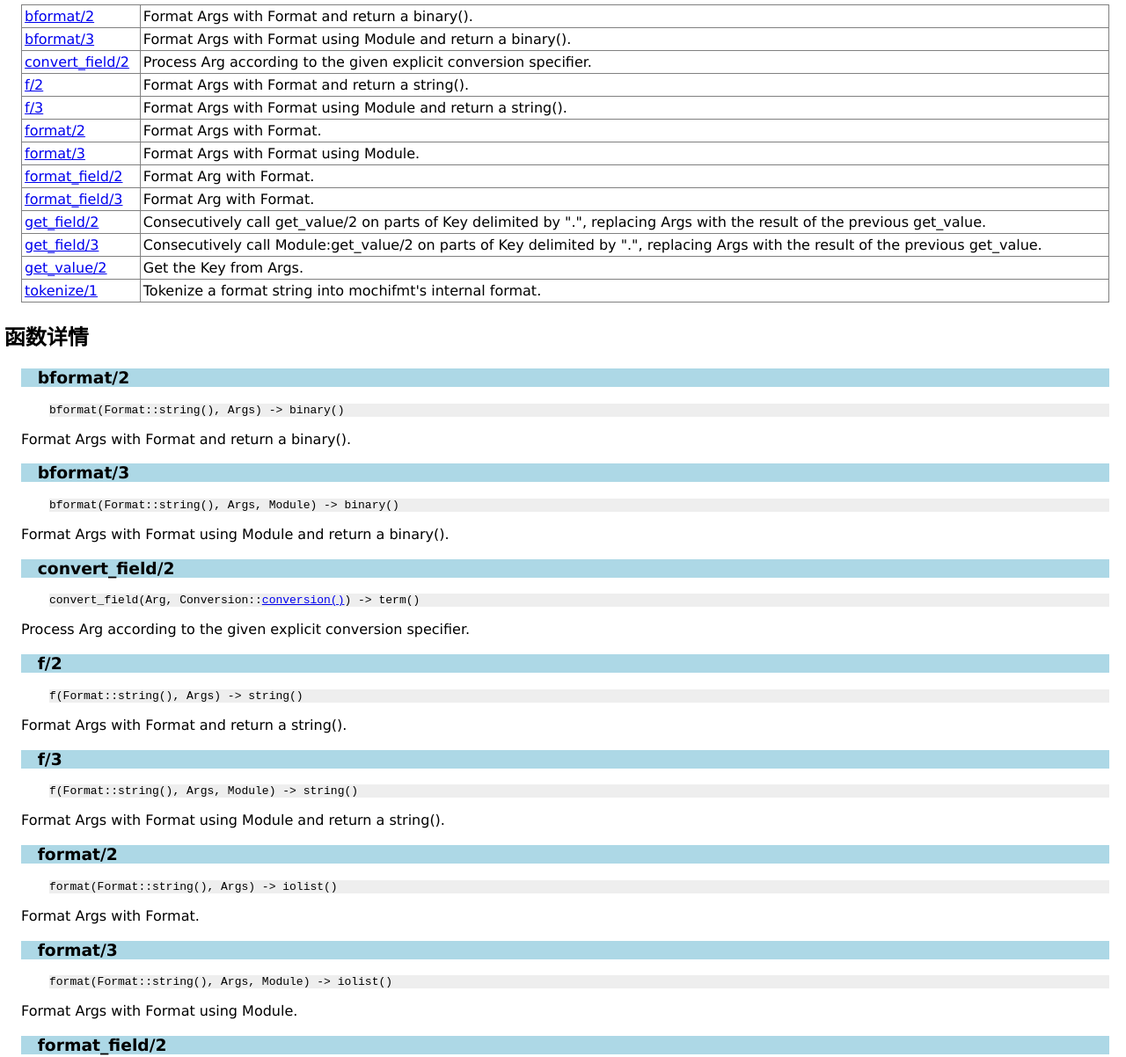
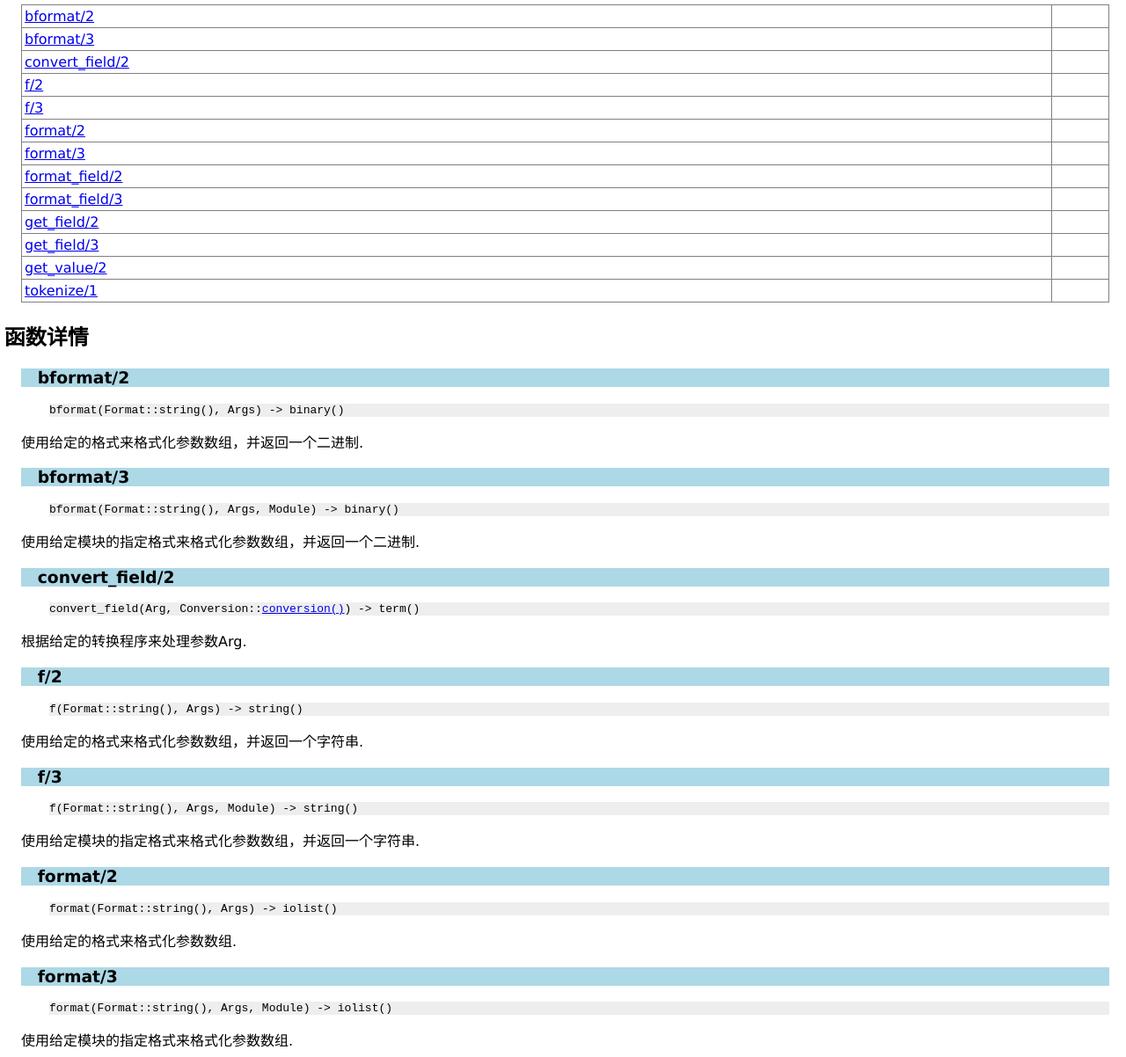
Before and after one commit to zhifuliu/mochiweb-doc, a plain HTML site: page dev_cn/mochifmt.html in a window 1280 px wide. Shown: the part 360-1562 px from the top of the page at 88% size. Drawn offline with Linux system fonts and the light colour scheme.

Commit message:
mochifmt.html

```diff
--- a/dev_cn/mochifmt.html
+++ b/dev_cn/mochifmt.html
@@ -34,55 +34,55 @@
   <table width="100%" border="1" cellspacing="0" cellpadding="2" summary="function index">
     <tr>
       <td valign="top"><a href="#bformat-2">bformat/2</a></td>
-      <td>Format Args with Format and return a binary().</td>
+      <td></td>
     </tr>
     <tr>
       <td valign="top"><a href="#bformat-3">bformat/3</a></td>
-      <td>Format Args with Format using Module and return a binary().</td>
+      <td></td>
     </tr>
     <tr>
       <td valign="top"><a href="#convert_field-2">convert_field/2</a></td>
-      <td>Process Arg according to the given explicit conversion specifier.</td>
+      <td></td>
     </tr>
     <tr>
       <td valign="top"><a href="#f-2">f/2</a></td>
-      <td>Format Args with Format and return a string().</td>
+      <td></td>
     </tr>
     <tr>
       <td valign="top"><a href="#f-3">f/3</a></td>
-      <td>Format Args with Format using Module and return a string().</td>
+      <td></td>
     </tr>
     <tr>
       <td valign="top"><a href="#format-2">format/2</a></td>
-      <td>Format Args with Format.</td>
+      <td></td>
     </tr>
     <tr>
       <td valign="top"><a href="#format-3">format/3</a></td>
-      <td>Format Args with Format using Module.</td>
+      <td></td>
     </tr>
     <tr>
       <td valign="top"><a href="#format_field-2">format_field/2</a></td>
-      <td>Format Arg with Format.</td>
+      <td></td>
     </tr>
     <tr>
       <td valign="top"><a href="#format_field-3">format_field/3</a></td>
-      <td>Format Arg with Format.</td>
+      <td></td>
     </tr>
     <tr>
       <td valign="top"><a href="#get_field-2">get_field/2</a></td>
-      <td>Consecutively call get_value/2 on parts of Key delimited by ".", replacing Args with the result of the previous get_value.</td>
+      <td></td>
     </tr>
     <tr>
       <td valign="top"><a href="#get_field-3">get_field/3</a></td>
-      <td>Consecutively call Module:get_value/2 on parts of Key delimited by ".", replacing Args with the result of the previous get_value.</td>
+      <td></td>
     </tr>
     <tr>
       <td valign="top"><a href="#get_value-2">get_value/2</a></td>
-      <td>Get the Key from Args.</td>
+      <td></td>
     </tr>
     <tr>
       <td valign="top"><a href="#tokenize-1">tokenize/1</a></td>
-      <td>Tokenize a format string into mochifmt's internal format.</td>
+      <td></td>
     </tr>
   </table>
 
@@ -92,80 +92,80 @@
   <div class="spec">
     <p><tt>bformat(Format::string(), Args) -&gt; binary()</tt><br></p>
   </div>
-  <p>Format Args with Format and return a binary().</p>
+  <p>使用给定的格式来格式化参数数组，并返回一个二进制.</p>
 
   <h3 class="function"><a name="bformat-3">bformat/3</a></h3>
   <div class="spec">
     <p><tt>bformat(Format::string(), Args, Module) -&gt; binary()</tt><br></p>
   </div>
-  <p>Format Args with Format using Module and return a binary().</p>
+  <p>使用给定模块的指定格式来格式化参数数组，并返回一个二进制.</p>
 
   <h3 class="function"><a name="convert_field-2">convert_field/2</a></h3>
   <div class="spec">
     <p><tt>convert_field(Arg, Conversion::<a href="#type-conversion">conversion()</a>) -&gt; term()</tt><br></p>
   </div>
-  <p>Process Arg according to the given explicit conversion specifier.</p>
+  <p>根据给定的转换程序来处理参数Arg.</p>
 
   <h3 class="function"><a name="f-2">f/2</a></h3>
   <div class="spec">
     <p><tt>f(Format::string(), Args) -&gt; string()</tt><br></p>
   </div>
-  <p>Format Args with Format and return a string().</p>
+  <p>使用给定的格式来格式化参数数组，并返回一个字符串.</p>
 
   <h3 class="function"><a name="f-3">f/3</a></h3>
   <div class="spec">
     <p><tt>f(Format::string(), Args, Module) -&gt; string()</tt><br></p>
   </div>
-  <p>Format Args with Format using Module and return a string().</p>
+  <p>使用给定模块的指定格式来格式化参数数组，并返回一个字符串.</p>
 
   <h3 class="function"><a name="format-2">format/2</a></h3>
   <div class="spec">
     <p><tt>format(Format::string(), Args) -&gt; iolist()</tt><br></p>
   </div>
-  <p>Format Args with Format.</p>
+  <p>使用给定的格式来格式化参数数组.</p>
 
   <h3 class="function"><a name="format-3">format/3</a></h3>
   <div class="spec">
     <p><tt>format(Format::string(), Args, Module) -&gt; iolist()</tt><br></p>
   </div>
-  <p>Format Args with Format using Module.</p>
+  <p>使用给定模块的指定格式来格式化参数数组.</p>
 
   <h3 class="function"><a name="format_field-2">format_field/2</a></h3>
   <div class="spec">
     <p><tt>format_field(Arg, Format) -&gt; iolist()</tt><br></p>
   </div>
-  <p>Format Arg with Format.</p>
+  <p>F使用给定的格式来格式化参数.</p>
 
   <h3 class="function"><a name="format_field-3">format_field/3</a></h3>
   <div class="spec">
     <p><tt>format_field(Arg, Format, Module::_Module) -&gt; iolist()</tt><br></p>
   </div>
-  <p>Format Arg with Format.</p>
+  <p>使用给定模块的指定格式来格式化参数.</p>
 
   <h3 class="function"><a name="get_field-2">get_field/2</a></h3>
   <div class="spec">
     <p><tt>get_field(Key::string(), Args) -&gt; term()</tt><br></p>
   </div>
-  <p>Consecutively call get_value/2 on parts of Key delimited by ".", replacing Args with the result of the previous get_value. This is used to implement formats such as {0.0}.</p>
+  <p>连续调用 get_value/2 函数来处理 Key 剩下的部分，Key 中子 key 用 “.” 分, 用上一级 get_value 返回的值替换 Args . 用于执行格式如 {0.0} 的情况.</p>
 
   <h3 class="function"><a name="get_field-3">get_field/3</a></h3>
   <div class="spec">
     <p><tt>get_field(Key::string(), Args, Module) -&gt; term()</tt><br></p>
   </div>
-  <p>Consecutively call Module:get_value/2 on parts of Key delimited by ".", replacing Args with the result of the previous get_value. This is used to implement formats such as {0.0}.</p>
+  <p>同上.</p>
 
   <h3 class="function"><a name="get_value-2">get_value/2</a></h3>
   <div class="spec">
     <p><tt>get_value(Key::string(), Args::<a href="#type-args">args()</a>) -&gt; term()</tt><br></p>
   </div>
-  <p>Get the Key from Args. If Args is a tuple then convert Key to an integer and get element(1 + Key, Args). If Args is a list and Key can be parsed as an integer then use lists:nth(1 + Key, Args), otherwise try and look for Key in Args as a proplist, converting
+  <p>从 args 中获取 key 的值.如果 args 是一个元组，然后会把 key 转成一个整数，然后通过(1+key, args)来获取元素，并返回. 如果 Args 是一个列表，并且 key 可以转化成一个整数，那么将返回 lists:nth(1 + Key, Args), otherwise try and look for Key in Args as a proplist, converting
     Key to an atom or binary if necessary.</p>
 
   <h3 class="function"><a name="tokenize-1">tokenize/1</a></h3>
   <div class="spec">
     <p><tt>tokenize(S::string()) -&gt; <a href="#type-tokens">tokens()</a></tt><br></p>
   </div>
-  <p>Tokenize a format string into mochifmt's internal format.</p>
+  <p>将字符串格式化成 mochiweb 的网络格式.</p>
   <hr>
 
   <div class="navbar"><a name="#navbar_bottom"></a>
```
